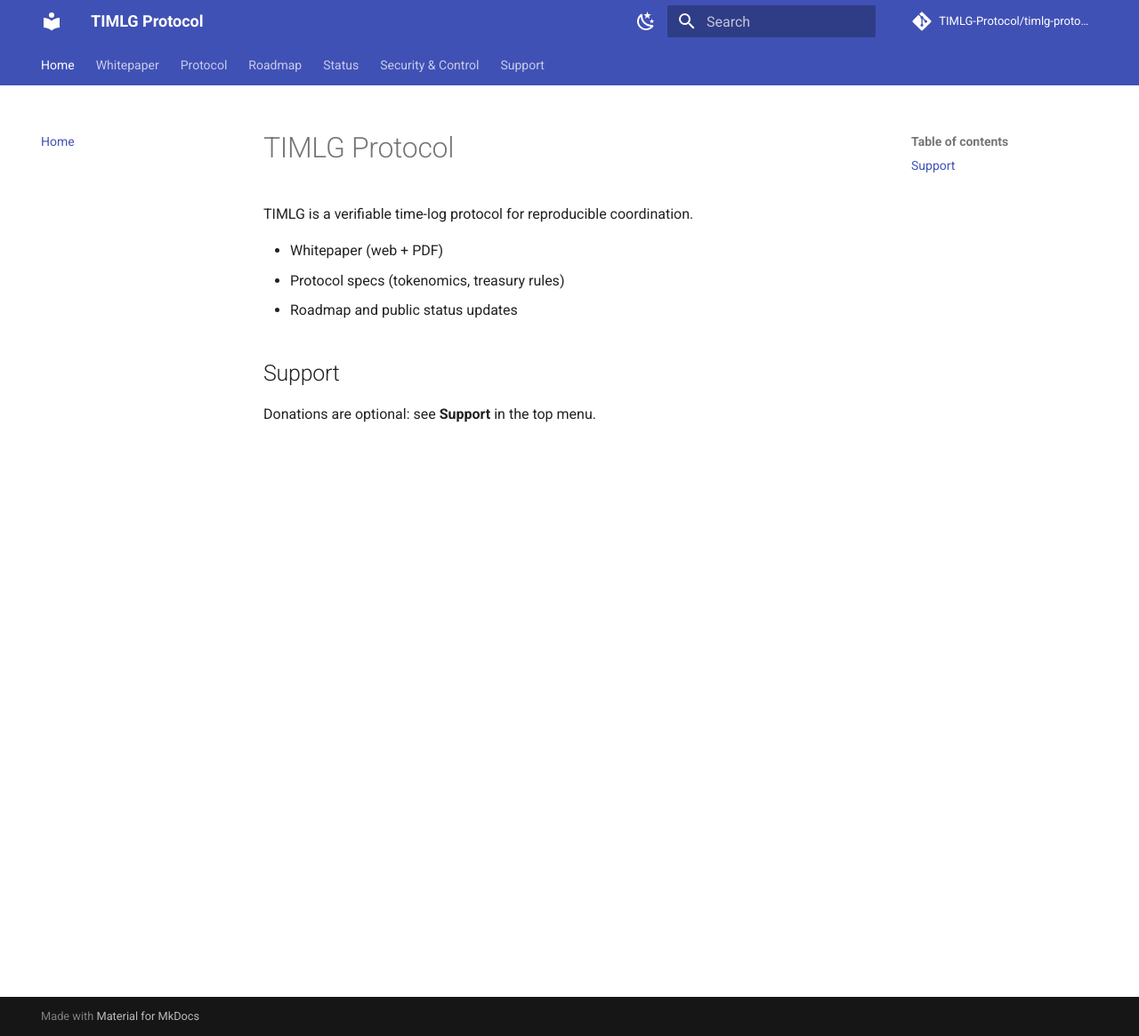
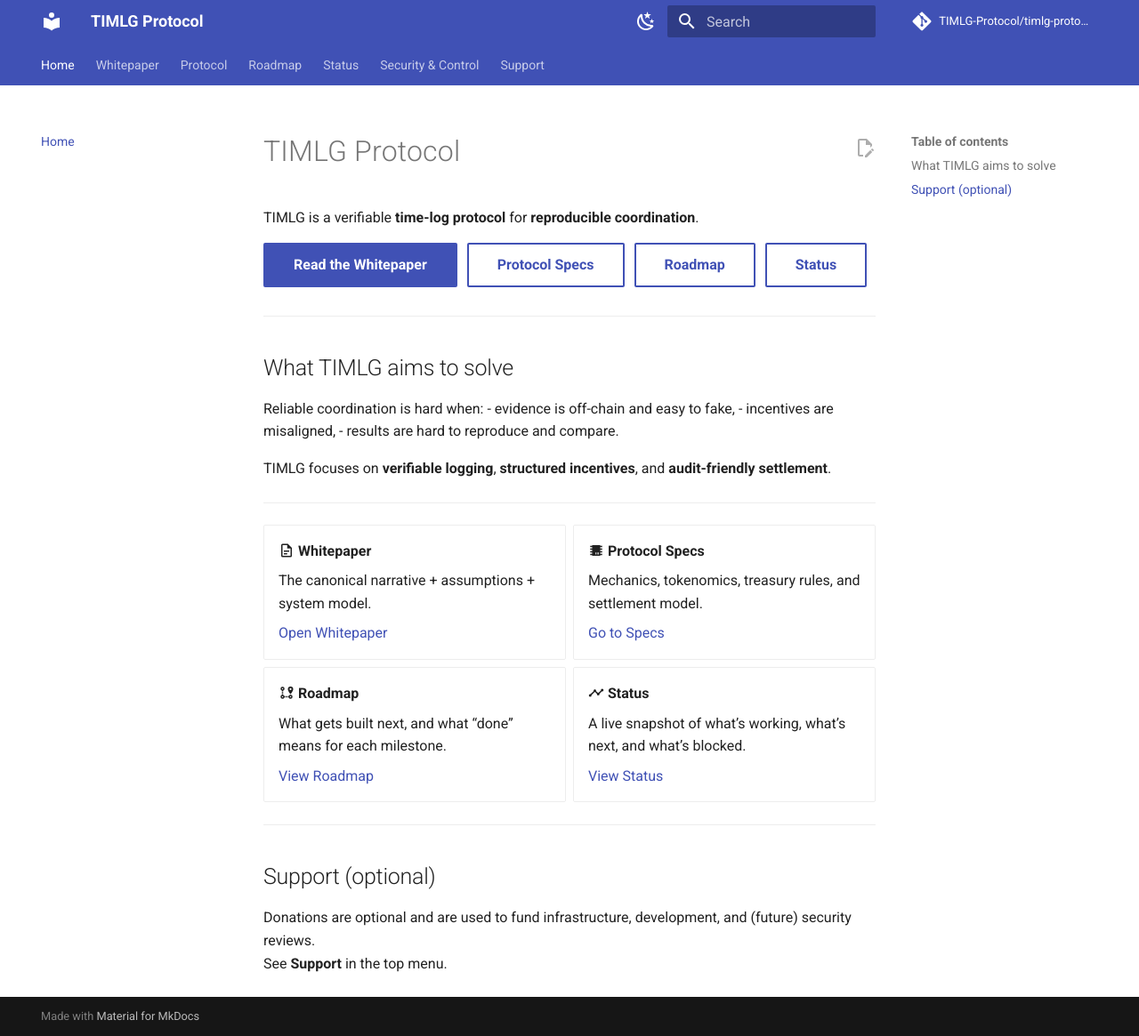
Before and after one commit to TIMLG-Protocol/timlg-protocol, an MkDocs documentation site: the page built from docs/index.md, in a window 1280 px wide and 1165 px high. Shown: the whole window at 89% size. Built offline with MkDocs 1.6.1 and Material for MkDocs 9.7.7, drawn with Linux system fonts in a browser that asks for light colours; comment, search, counter and statistics services are not loaded.

Commit message:
Improve docs site structure and styling (MkDocs Material)

```diff
--- a/docs/index.md
+++ b/docs/index.md
@@ -1,10 +1,56 @@
 # TIMLG Protocol
 
-TIMLG is a verifiable time-log protocol for reproducible coordination.
+TIMLG is a verifiable **time-log protocol** for **reproducible coordination**.
 
-- Whitepaper (web + PDF)
-- Protocol specs (tokenomics, treasury rules)
-- Roadmap and public status updates
+[Read the Whitepaper](whitepaper/){ .md-button .md-button--primary }
+[Protocol Specs](protocol/overview/){ .md-button }
+[Roadmap](roadmap/){ .md-button }
+[Status](status/){ .md-button }
 
-## Support
-Donations are optional: see **Support** in the top menu.
+---
+
+## What TIMLG aims to solve
+
+Reliable coordination is hard when:
+- evidence is off-chain and easy to fake,
+- incentives are misaligned,
+- results are hard to reproduce and compare.
+
+TIMLG focuses on **verifiable logging**, **structured incentives**, and **audit-friendly settlement**.
+
+---
+
+<div class="grid cards" markdown>
+
+-   :material-file-document-outline: **Whitepaper**
+
+    The canonical narrative + assumptions + system model.
+
+    [Open Whitepaper](whitepaper/)
+
+-   :material-chip: **Protocol Specs**
+
+    Mechanics, tokenomics, treasury rules, and settlement model.
+
+    [Go to Specs](protocol/overview/)
+
+-   :material-map-marker-path: **Roadmap**
+
+    What gets built next, and what “done” means for each milestone.
+
+    [View Roadmap](roadmap/)
+
+-   :material-chart-timeline-variant: **Status**
+
+    A live snapshot of what’s working, what’s next, and what’s blocked.
+
+    [View Status](status/)
+
+</div>
+
+---
+
+## Support (optional)
+
+Donations are optional and are used to fund infrastructure, development, and (future) security reviews.
+See **Support** in the top menu.
--- /dev/null
+++ b/docs/stylesheets/extra.css
@@ -0,0 +1,17 @@
+/* Subtle layout polish for a more "product-like" feel */
+.md-typeset h1 {
+  margin-top: 0.2rem;
+  letter-spacing: 0.2px;
+}
+
+.md-typeset .md-button {
+  margin-right: 0.35rem;
+  margin-bottom: 0.35rem;
+}
+
+/* Slightly widen readable area on desktop */
+@media (min-width: 1200px) {
+  .md-grid {
+    max-width: 1220px;
+  }
+}
--- a/mkdocs.yml
+++ b/mkdocs.yml
@@ -3,6 +3,7 @@ site_description: Verifiable time-log coordination for reproducible research.
 site_url: https://timlg-protocol.github.io/timlg-protocol/
 repo_url: https://github.com/TIMLG-Protocol/timlg-protocol
 repo_name: TIMLG-Protocol/timlg-protocol
+edit_uri: edit/main/docs/
 
 theme:
   name: material
@@ -11,8 +12,13 @@ theme:
     - navigation.tabs
     - navigation.sections
     - navigation.top
+    - navigation.instant
+    - navigation.tracking
     - search.suggest
     - search.highlight
+    - content.code.copy
+    - content.action.edit
+    - toc.follow
   palette:
     - scheme: default
       toggle:
@@ -25,6 +31,26 @@ theme:
 
 plugins:
   - search
+
+markdown_extensions:
+  - admonition
+  - md_in_html
+  - attr_list
+  - tables
+  - toc:
+      permalink: true
+  - pymdownx.details
+  - pymdownx.superfences
+  - pymdownx.inlinehilite
+  - pymdownx.highlight
+  - pymdownx.tabbed:
+      alternate_style: true
+  - pymdownx.emoji:
+      emoji_index: !!python/name:material.extensions.emoji.twemoji
+      emoji_generator: !!python/name:material.extensions.emoji.to_svg
+
+extra_css:
+  - stylesheets/extra.css
 
 nav:
   - Home: index.md
```
Also changed, not shown: docs/protocol/overview.md (+28 -0 lines), docs/protocol/tokenomics.md (+20 -0 lines), docs/protocol/treasury_bitindex.md (+21 -0 lines), docs/roadmap/index.md (+20 -0 lines), docs/security/index.md (+20 -0 lines), docs/status/index.md (+25 -6 lines), docs/support/index.md (+14 -4 lines), docs/whitepaper/changelog.md (+9 -0 lines), docs/whitepaper/index.md (+11 -0 lines).
